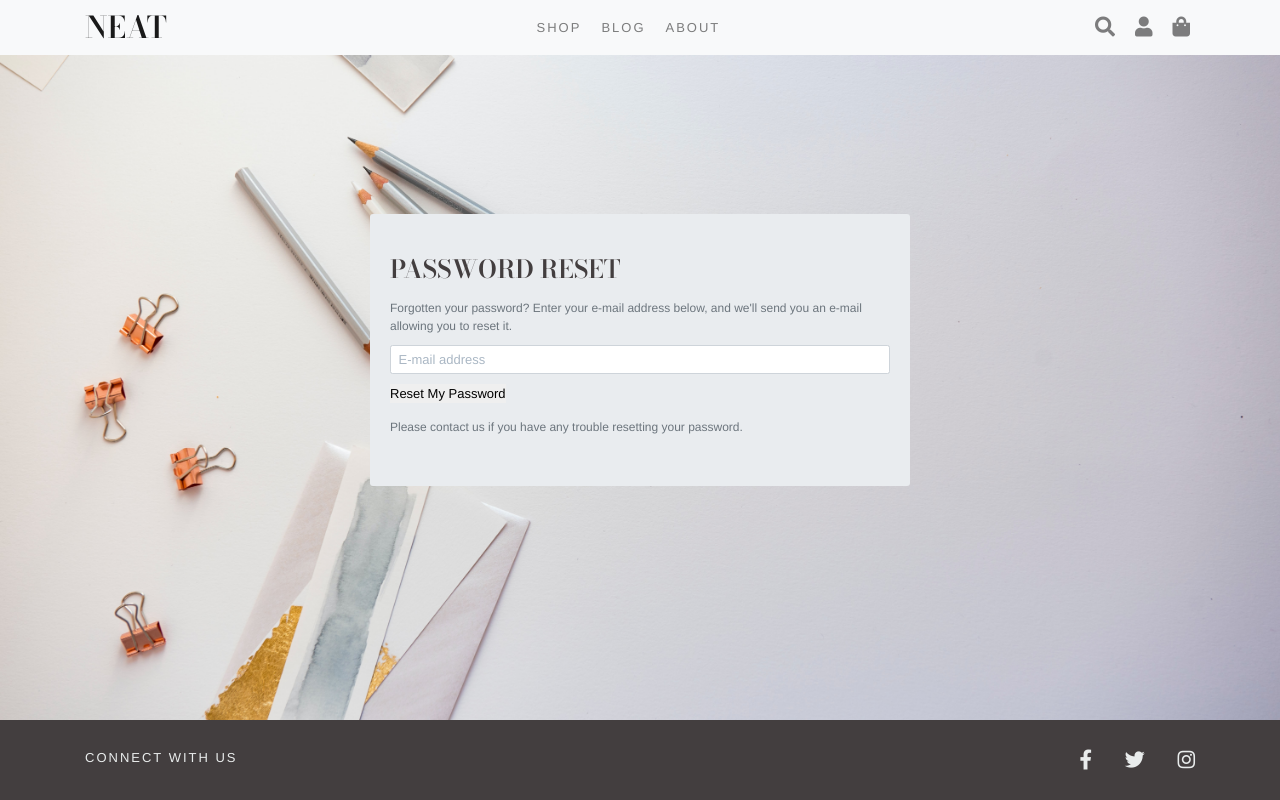
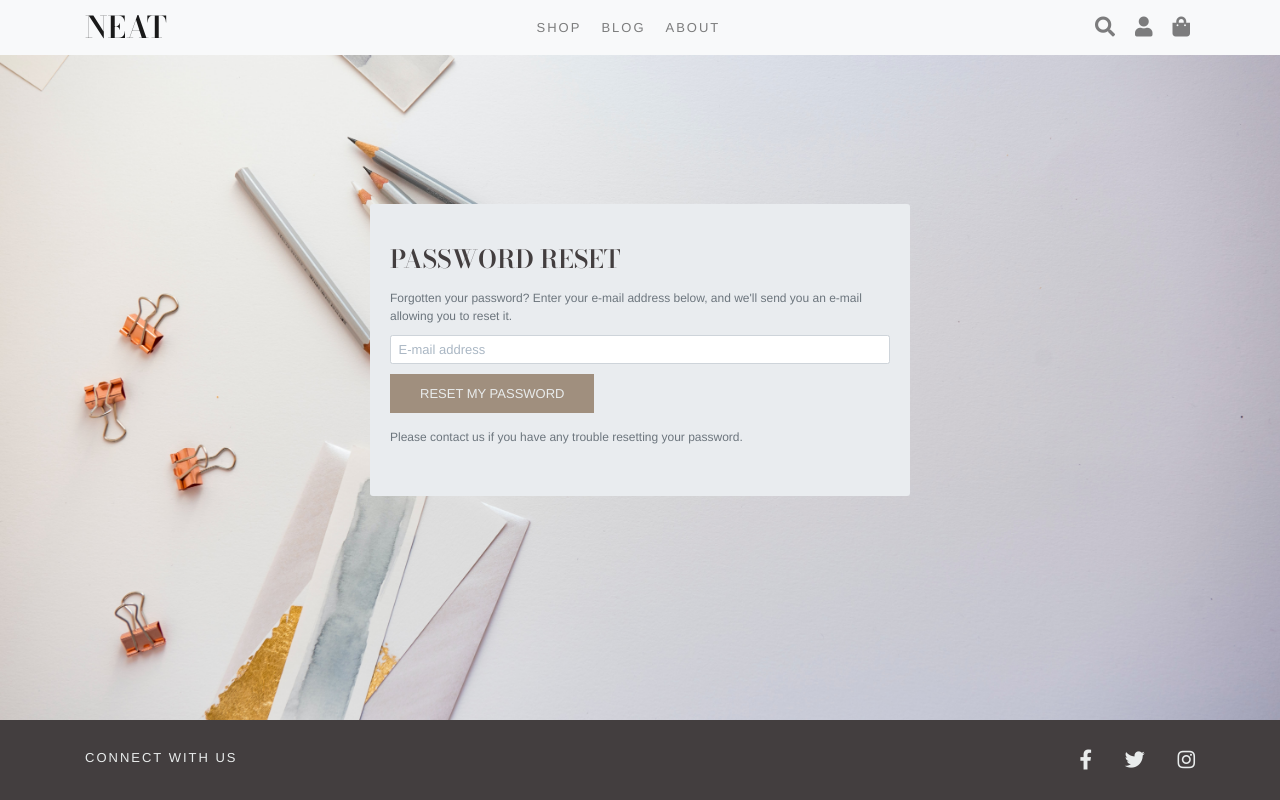
Before and after one commit to yipmunallen/fourth-milestone-project, a Django app: page /accounts/password/reset/ in a window 1280 px wide. Shown: the top 800 px of the page. Run offline with Django 3.2, Linux system fonts and the light colour scheme; some libraries are stand-ins or nearby versions.

Commit message:
Added brown btn class in "password_reset.html"

```diff
--- a/templates/allauth/account/password_reset.html
+++ b/templates/allauth/account/password_reset.html
@@ -17,7 +17,7 @@
     <form method="POST" action="{% url 'account_reset_password' %}" class="password_reset">
         {% csrf_token %}
         {{ form|crispy }}
-        <input type="submit" value="{% trans 'Reset My Password' %}" />
+        <input type="submit" class="brown-btn" value="{% trans 'Reset My Password' %}" />
     </form>
 
     <p>{% blocktrans %}Please contact us if you have any trouble resetting your password.{% endblocktrans %}</p>
```
